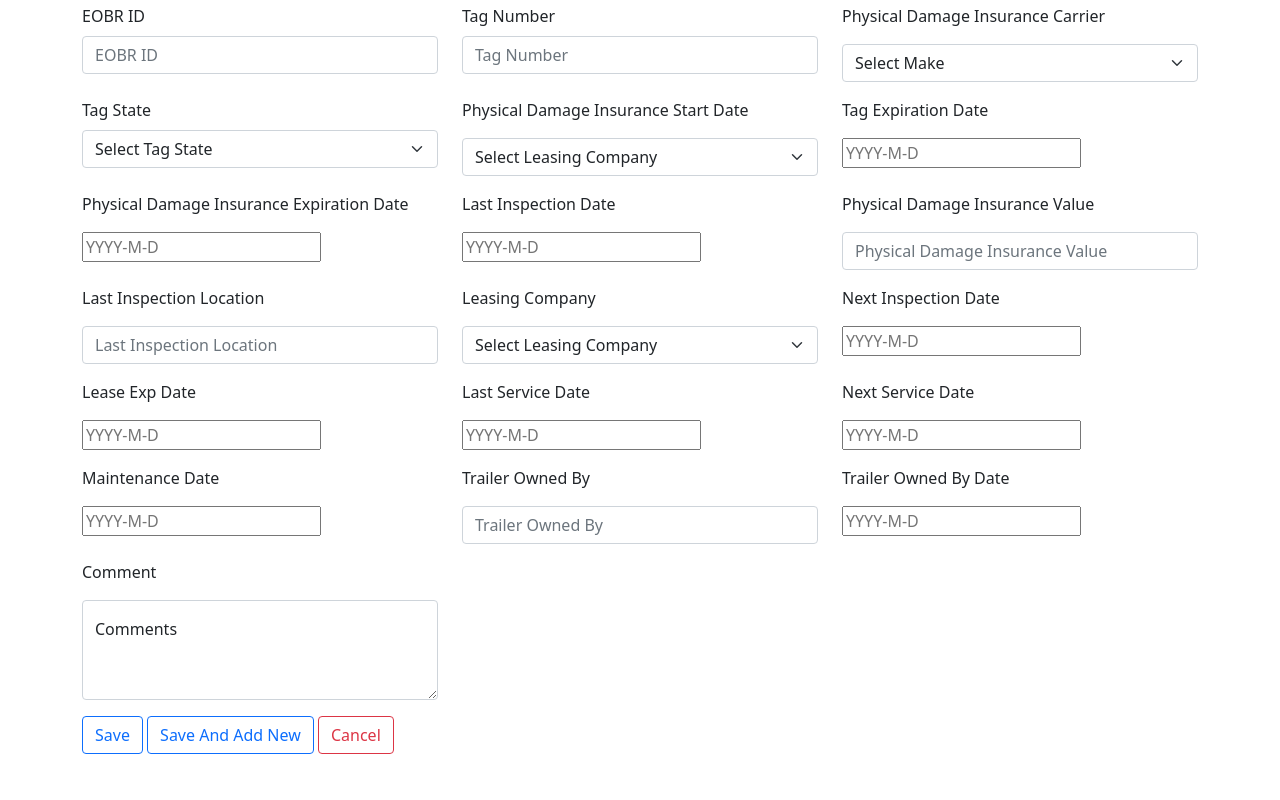
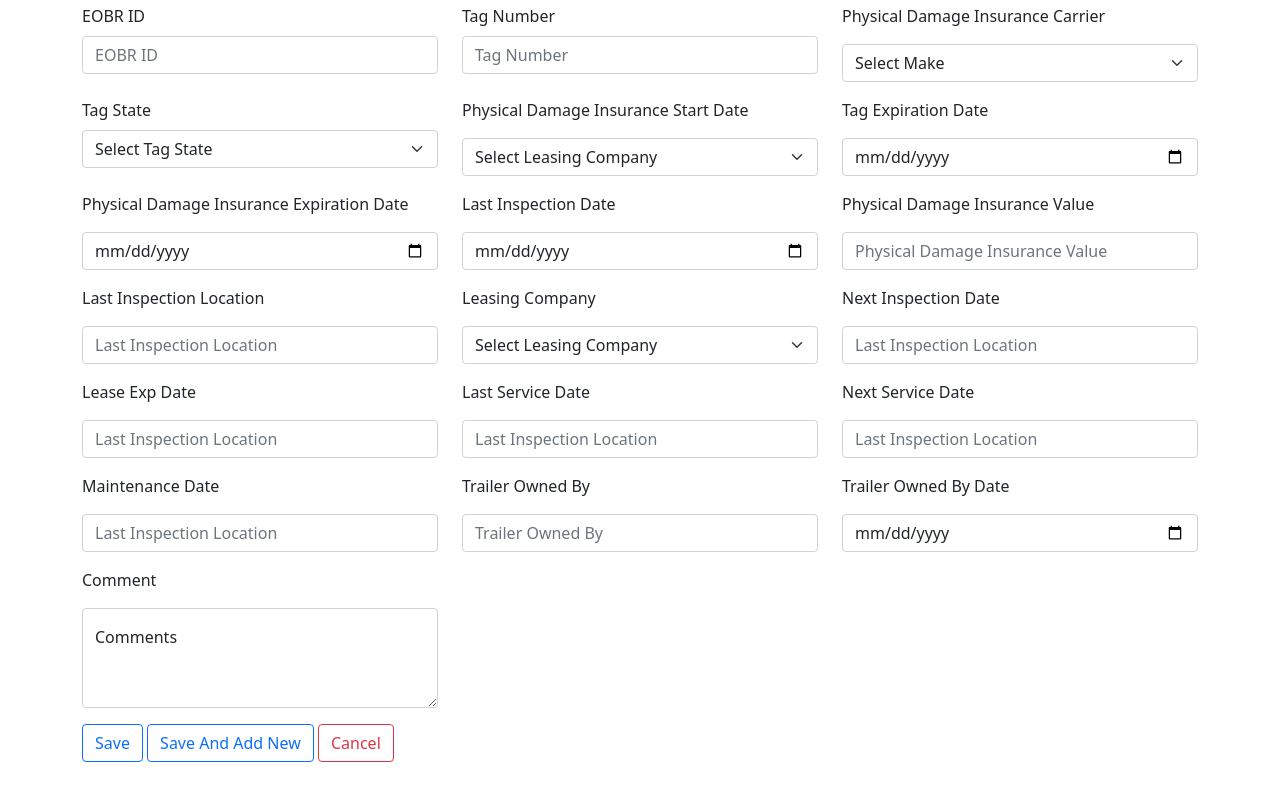
Before and after one commit to TousifProvat/Trasport-Pro, a React (Create React App) app: page /addTrailer in a window 1280 px wide. Shown: the part 992-1792 px from the top of the page. Built offline with nearby package versions, Linux system fonts and the light colour scheme.

Commit message:
add Trailer Page done with Data Schema

```diff
--- a/src/Components/AddTrailters/AddTrailers.js
+++ b/src/Components/AddTrailters/AddTrailers.js
@@ -11,6 +11,20 @@ import "./addTrailers.css";
 import DayPickerInput from "react-day-picker/DayPickerInput";
 import "react-day-picker/lib/style.css";
 const AddTrailers = () => {
+
+
+
+  const [allValues, setAllValues] = useState({});
+
+
+  const changeHandler = (e) => {
+    setAllValues({
+      ...allValues,
+      [e.target.name]: e.target.value,
+    });
+  };
+
+
   const [validated, setValidated] = useState(false);
 
   const handleSubmit = (event) => {
@@ -21,6 +35,7 @@ const AddTrailers = () => {
     }
 
     setValidated(true);
+    console.log(allValues);
   };
   return (
     <div>
@@ -32,25 +47,32 @@ const AddTrailers = () => {
           <Row className="mb-3">
             <Form.Group as={Col} md="4" controlId="validationCustom01">
               <Form.Label>Trailer Id</Form.Label>
-              <Form.Control required type="number" placeholder="Trailer Id" />
+              <Form.Control
+                required
+                type="number"
+                placeholder="Trailer Id"
+                name="trailerId"
+                onChange={changeHandler}
+              />
               <Form.Control.Feedback>Looks good!</Form.Control.Feedback>
             </Form.Group>
             <Form.Group as={Col} md="4" controlId="validationCustom02">
               <Form.Label>Axle Count</Form.Label>
-              <Form.Control required type="number" placeholder="Axle Count" />
+              <Form.Control
+                name="axleCount"
+                onChange={changeHandler}
+                type="number"
+                placeholder="Axle Count"
+              />
               <Form.Control.Feedback>Looks good!</Form.Control.Feedback>
             </Form.Group>
             <Form.Group as={Col} md="4" controlId="validationCustomUsername">
               <Form.Label>Status</Form.Label>
-
-              {/* <Form.Control
-              type="text"
-              placeholder="Username"
-              aria-describedby="inputGroupPrepend"
-              required
-            /> */}
-
-              <Form.Select aria-label="Default select example">
+              <Form.Select
+                aria-label="Default select example"
+                name="status"
+                onChange={changeHandler}
+              >
                 <option>Select Status</option>
                 <option value="Active">Active</option>
                 <option value="Hold Safely">Hold Safely</option>
@@ -65,7 +87,12 @@ const AddTrailers = () => {
           <Row className="mb-3">
             <Form.Group as={Col} md="4" controlId="validationCustom03">
               <Form.Label>Length (Feet)</Form.Label>
-              <Form.Control type="number" placeholder="Length(Feet)" required />
+              <Form.Control
+                type="number"
+                placeholder="Length(Feet)"
+                name="length"
+                onChange={changeHandler}
+              />
               <Form.Control.Feedback type="invalid">
                 Please provide a valid city.
               </Form.Control.Feedback>
@@ -73,7 +100,11 @@ const AddTrailers = () => {
             <Form.Group as={Col} md="4" controlId="validationCustom04">
               {/*  */}
               <p>Year</p>
-              <Form.Select aria-label="Default select example">
+              <Form.Select
+                aria-label="Default select example"
+                name="year"
+                onChange={changeHandler}
+              >
                 <option>Select Year</option>
                 <option value="2023">2023</option>
                 <option value="2022">2022</option>
@@ -88,19 +119,23 @@ const AddTrailers = () => {
               <Form.Control
                 type="number"
                 placeholder="Width(inches)"
-                required
+                name="width"
+                onChange={changeHandler}
               />
               <Form.Control.Feedback type="invalid">
                 Please provide a valid number.
               </Form.Control.Feedback>
             </Form.Group>
           </Row>
-
           <Row className="mb-3">
             <Form.Group as={Col} md="4" controlId="validationCustom03">
               {/* */}
               <p>Make</p>
-              <Form.Select aria-label="Default select example">
+              <Form.Select
+                aria-label="Default select example"
+                name="make"
+                onChange={changeHandler}
+              >
                 <option>Select Make</option>
                 <option value="Blue Bird">Blue Bird</option>
                 <option value="CaterPiller">CaterPiller</option>
@@ -117,7 +152,8 @@ const AddTrailers = () => {
               <Form.Control
                 type="number"
                 placeholder="Deck Height (inches)"
-                required
+                name="deckHeight"
+                onChange={changeHandler}
               />
               <Form.Control.Feedback type="invalid">
                 Please provide a valid state.
@@ -126,17 +162,26 @@ const AddTrailers = () => {
             <Form.Group as={Col} md="4" controlId="validationCustom05">
               {/*  */}
               <p>Model</p>
-              <Form.Control type="text" placeholder="Model Name" required />
+              <Form.Control
+                type="text"
+                placeholder="Model Name"
+                name="model"
+                onChange={changeHandler}
+              />
               <Form.Control.Feedback type="invalid">
                 Please provide a valid number.
               </Form.Control.Feedback>
             </Form.Group>
           </Row>
-
           <Row className="mb-3">
             <Form.Group as={Col} md="4" controlId="validationCustom03">
               <Form.Label>Weight (lbs)</Form.Label>
-              <Form.Control type="number" placeholder="Weight (lbs)" required />
+              <Form.Control
+                type="number"
+                placeholder="Weight (lbs)"
+                name="weights"
+                onChange={changeHandler}
+              />
               <Form.Control.Feedback type="invalid">
                 Please provide a valid city.
               </Form.Control.Feedback>
@@ -153,7 +198,11 @@ const AddTrailers = () => {
             </Form.Group>
             <Form.Group as={Col} md="4" controlId="validationCustom05">
               <Form.Label>Terminal</Form.Label>
-              <Form.Select aria-label="Default select example">
+              <Form.Select
+                aria-label="Default select example"
+                name="terminal"
+                onChange={changeHandler}
+              >
                 <option>Select Terminal</option>
                 <option value="EG Egales">EG Egales</option>
               </Form.Select>
@@ -162,7 +211,6 @@ const AddTrailers = () => {
               </Form.Control.Feedback>
             </Form.Group>
           </Row>
-
           <Row className="mb-3">
             <Form.Group as={Col} md="4" controlId="validationCustom03">
               <p>Group</p>
@@ -174,16 +222,12 @@ const AddTrailers = () => {
               </Form.Control.Feedback>
             </Form.Group>
             <Form.Group as={Col} md="4" controlId="validationCustom04">
-              {/* <p>Make</p>
-              <Form.Select aria-label="Default select example">
-                <option>Select Make</option>
-                <option value="Blue Bird">Blue Bird</option>
-                <option value="CaterPiller">CaterPiller</option>
-                <option value="Ford">Ford</option>
-                <option value="GMC">GMC</option>
-              </Form.Select> */}
               <Form.Label>EOBR Type ID</Form.Label>
-              <Form.Select aria-label="Default select example">
+              <Form.Select
+                aria-label="Default select example"
+                name="eorbTypeId"
+                onChange={changeHandler}
+              >
                 <option>Select EOBR Type ID</option>
                 <option value="Geolab">Geolab</option>
               </Form.Select>
@@ -192,46 +236,52 @@ const AddTrailers = () => {
               </Form.Control.Feedback>
             </Form.Group>
             <Form.Group as={Col} md="4" controlId="validationCustom05">
-              {/* <p>Lease Exp Date</p>
-              <DayPickerInput
-                onDayChange={(day) => console.log(day)}
-                className="datePicker"
-              /> */}
               <p>VIN</p>
-              {/* <Form.Select aria-label="Default select example">
-                <option>Select Type</option>
-              </Form.Select> */}
-              {/* <DayPickerInput
-                onDayChange={(day) => console.log(day)}
-                className="datePicker"
-              /> */}
-              <Form.Control type="number" placeholder="VIN number" required />
+
+              <Form.Control
+                type="number"
+                placeholder="VIN number"
+                name="vin"
+                onChange={changeHandler}
+              />
               <Form.Control.Feedback type="invalid">
                 Please provide a valid number.
               </Form.Control.Feedback>
             </Form.Group>
           </Row>
-
           <Row className="mb-3">
             <Form.Group as={Col} md="4" controlId="validationCustom03">
               <Form.Label>EOBR ID</Form.Label>
-              <Form.Control type="number" placeholder="EOBR ID" required />
+              <Form.Control
+                type="number"
+                placeholder="EOBR ID"
+                name="eobrId"
+                onChange={changeHandler}
+              />
               <Form.Control.Feedback type="invalid">
                 Please provide a valid city.
               </Form.Control.Feedback>
             </Form.Group>
             <Form.Group as={Col} md="4" controlId="validationCustom04">
               <Form.Label>Tag Number</Form.Label>
-              <Form.Control type="number" placeholder="Tag Number" required />
-              {/*  */}
-              {/* <Form.Control type="text" placeholder="Damage Carrier" required /> */}
+              <Form.Control
+                type="number"
+                placeholder="Tag Number"
+                name="tagNumber"
+                onChange={changeHandler}
+              />
+
               <Form.Control.Feedback type="invalid">
                 Please provide a valid state.
               </Form.Control.Feedback>
             </Form.Group>
             <Form.Group as={Col} md="4" controlId="validationCustom05">
               <p>Physical Damage Insurance Carrier</p>
-              <Form.Select aria-label="Default select example">
+              <Form.Select
+                aria-label="Default select example"
+                name="physicalDamageInsuranceCarrier"
+                onChange={changeHandler}
+              >
                 <option>Select Make</option>
                 <option value="Blue Bird">Blue Bird</option>
                 <option value="CaterPiller">CaterPiller</option>
@@ -243,11 +293,14 @@ const AddTrailers = () => {
               </Form.Control.Feedback>
             </Form.Group>
           </Row>
-
           <Row className="mb-3">
             <Form.Group as={Col} md="4" controlId="validationCustom03">
               <Form.Label>Tag State</Form.Label>
-              <Form.Select aria-label="Default select example">
+              <Form.Select
+                aria-label="Default select example"
+                name="tagState"
+                onChange={changeHandler}
+              >
                 <option>Select Tag State</option>
                 <option value="Alaska">Alaska</option>
                 <option value="Alabama">Alabama</option>
@@ -255,69 +308,58 @@ const AddTrailers = () => {
                 <option value="California">California</option>
                 <option value="Canada">Canada</option>
               </Form.Select>
-              {/*  */}
-               {/* <Form.Control type="text" placeholder="Model Name" required /> */}
-              {/* <DayPickerInput
-                onDayChange={(day) => console.log(day)}
-                className="datePicker"
-              /> */}
+
               <Form.Control.Feedback type="invalid">
                 Please provide a valid city.
               </Form.Control.Feedback>
             </Form.Group>
             <Form.Group as={Col} md="4" controlId="validationCustom04">
               <p>Physical Damage Insurance Start Date </p>
-              <Form.Select aria-label="Default select example">
+              <Form.Select
+                aria-label="Default select example"
+                name="physicalDamageInsuranceStartDate"
+                onChange={changeHandler}
+              >
                 <option>Select Leasing Company</option>
               </Form.Select>
-              {/* <p>Group</p>
-              <Form.Select aria-label="Default select example">
-                <option>Select Group</option>
-              </Form.Select>
-              {/* <Form.Control type="text" placeholder="Damage Carrier" required /> */}
+
               <Form.Control.Feedback type="invalid">
                 Please provide a valid state.
               </Form.Control.Feedback>
             </Form.Group>
             <Form.Group as={Col} md="4" controlId="validationCustom05">
-
               <p>Tag Expiration Date</p>
-              <DayPickerInput
-                onDayChange={(day) => console.log(day)}
-                className="datePicker"
+              <Form.Control
+                type="date"
+                placeholder="Tag Number"
+                name="tagExpDate"
+                onChange={changeHandler}
               />
               <Form.Control.Feedback type="invalid">
                 Please provide a valid number.
               </Form.Control.Feedback>
             </Form.Group>
           </Row>
-
           <Row className="mb-3">
             <Form.Group as={Col} md="4" controlId="validationCustom03">
-
               <p>Physical Damage Insurance Expiration Date</p>
-               <DayPickerInput
-                onDayChange={(day) => console.log(day)}
-                className="datePicker"
+              <Form.Control
+                type="date"
+                placeholder="Tag Number"
+                name="physicalDamageInsuranceExpirationDate"
+                onChange={changeHandler}
               />
               <Form.Control.Feedback type="invalid">
                 Please provide a valid city.
               </Form.Control.Feedback>
             </Form.Group>
             <Form.Group as={Col} md="4" controlId="validationCustom04">
-              {/* <p>Physical Damage Insurance Value</p>
-             <Form.Select aria-label="Default select example">
-                <option>Select Group</option>
-              </Form.Select>
+              <p>Last Inspection Date</p>
               <Form.Control
-                type="text"
-                placeholder="Physical Damage Insurance Value"
-                required
-              /> */}
-              <p>Last Inspection Date</p>
-              <DayPickerInput
-                onDayChange={(day) => console.log(day)}
-                className="datePicker"
+                type="date"
+                placeholder="Tag Number"
+                name="lastInspectionDate"
+                onChange={changeHandler}
               />
               <Form.Control.Feedback type="invalid">
                 Please provide a valid state.
@@ -325,17 +367,28 @@ const AddTrailers = () => {
             </Form.Group>
             <Form.Group as={Col} md="4" controlId="validationCustom05">
               <p>Physical Damage Insurance Value</p>
-              <Form.Control type="number" placeholder="Physical Damage Insurance Value" required />
+              <Form.Control
+                type="number"
+                name="physicalDamageInsuranceValue"
+                onChange={changeHandler}
+                placeholder="Physical Damage Insurance Value"
+
+              />
               <Form.Control.Feedback type="invalid">
                 Please provide a valid number.
               </Form.Control.Feedback>
             </Form.Group>
           </Row>
-
           <Row className="mb-3">
             <Form.Group as={Col} md="4" controlId="validationCustom03">
               <p>Last Inspection Location</p>
-              <Form.Control type="text" placeholder="Last Inspection Location" required />
+              <Form.Control
+                type="text"
+                name="lastInspectionLocation"
+                onChange={changeHandler}
+                placeholder="Last Inspection Location"
+
+              />
               <Form.Control.Feedback type="invalid">
                 Please provide a valid city.
               </Form.Control.Feedback>
@@ -352,22 +405,26 @@ const AddTrailers = () => {
             </Form.Group>
             <Form.Group as={Col} md="4" controlId="validationCustom05">
               <p>Next Inspection Date</p>
-              <DayPickerInput
-                onDayChange={(day) => console.log(day)}
-                className="datePicker"
+              <Form.Control
+                type="text"
+                name="nextInspectionDate"
+                onChange={changeHandler}
+                placeholder="Last Inspection Location"
+
               />
               <Form.Control.Feedback type="invalid">
                 Please provide a valid number.
               </Form.Control.Feedback>
             </Form.Group>
           </Row>
-
           <Row className="mb-3">
             <Form.Group as={Col} md="4" controlId="validationCustom03">
-              <p>Lease Exp Date	</p>
-              <DayPickerInput
-                onDayChange={(day) => console.log(day)}
-                className="datePicker"
+              <p>Lease Exp Date</p>
+              <Form.Control
+                type="text"
+                name="leaseExpDate"
+                onChange={changeHandler}
+                placeholder="Last Inspection Location"
               />
               <Form.Control.Feedback type="invalid">
                 Please provide a valid city.
@@ -375,9 +432,11 @@ const AddTrailers = () => {
             </Form.Group>
             <Form.Group as={Col} md="4" controlId="validationCustom04">
               <p>Last Service Date</p>
-              <DayPickerInput
-                onDayChange={(day) => console.log(day)}
-                className="datePicker"
+              <Form.Control
+                type="text"
+                name="lastServiceDate"
+                onChange={changeHandler}
+                placeholder="Last Inspection Location"
               />
               <Form.Control.Feedback type="invalid">
                 Please provide a valid state.
@@ -385,25 +444,27 @@ const AddTrailers = () => {
             </Form.Group>
             <Form.Group as={Col} md="4" controlId="validationCustom04">
               <p>Next Service Date</p>
-              <DayPickerInput
-                onDayChange={(day) => console.log(day)}
-                className="datePicker"
+              <Form.Control
+                type="text"
+                name="nextServiceDate"
+                onChange={changeHandler}
+                placeholder="Last Inspection Location"
+
               />
               <Form.Control.Feedback type="invalid">
                 Please provide a valid state.
               </Form.Control.Feedback>
             </Form.Group>
           </Row>
-
-
-
           <Row className="mb-3">
             <Form.Group as={Col} md="4" controlId="validationCustom03">
               <p>Maintenance Date</p>
-                <DayPickerInput
-                  onDayChange={(day) => console.log(day)}
-                  className="datePicker"
-                />
+              <Form.Control
+                type="text"
+                name="maintenanceDate"
+                onChange={changeHandler}
+                placeholder="Last Inspection Location"
+              />
               <Form.Control.Feedback type="invalid">
                 Please provide a valid city.
               </Form.Control.Feedback>
@@ -411,7 +472,8 @@ const AddTrailers = () => {
             <Form.Group as={Col} md="4" controlId="validationCustom04">
               <p>Trailer Owned By</p>
               <Form.Control
-                required
+                name="trailerOwnedBy"
+                onChange={changeHandler}
                 type="text"
                 placeholder="Trailer Owned By"
               />
@@ -421,18 +483,17 @@ const AddTrailers = () => {
             </Form.Group>
             <Form.Group as={Col} md="4" controlId="validationCustom04">
               <p>Trailer Owned By Date</p>
-              <DayPickerInput
-                onDayChange={(day) => console.log(day)}
-                className="datePicker"
+              <Form.Control
+                name="trailerOwnedByDate"
+                onChange={changeHandler}
+                type="date"
+                placeholder="Trailer Owned By"
               />
               <Form.Control.Feedback type="invalid">
                 Please provide a valid state.
               </Form.Control.Feedback>
             </Form.Group>
           </Row>
-
-
-
           <Row className="mb-3">
             <Form.Group as={Col} md="4" controlId="validationCustom03">
               <p>Comment</p>
@@ -441,6 +502,8 @@ const AddTrailers = () => {
                   as="textarea"
                   placeholder="comment here"
                   style={{ height: "100px" }}
+                  name="comment"
+                  onChange={changeHandler}
                 />
               </FloatingLabel>
               <Form.Control.Feedback type="invalid">
@@ -448,13 +511,17 @@ const AddTrailers = () => {
               </Form.Control.Feedback>
             </Form.Group>
           </Row>
-          <Button type="submit"variant="outline-primary" className="mb-5">Save</Button>{' '}
-          <Button type="submit" variant="outline-primary" className="mb-5">Save And Add New</Button>{' '}
-          <Button variant="outline-danger" className="mb-5">Cancel</Button>{' '}
+          <Button type="submit" variant="outline-primary" className="mb-5">
+            Save
+          </Button>{" "}
+          <Button type="submit" variant="outline-primary" className="mb-5">
+            Save And Add New
+          </Button>{" "}
+          <Button variant="outline-danger" className="mb-5">
+            Cancel
+          </Button>{" "}
         </Form>
-
       </Container>
-
     </div>
   );
 };
```
